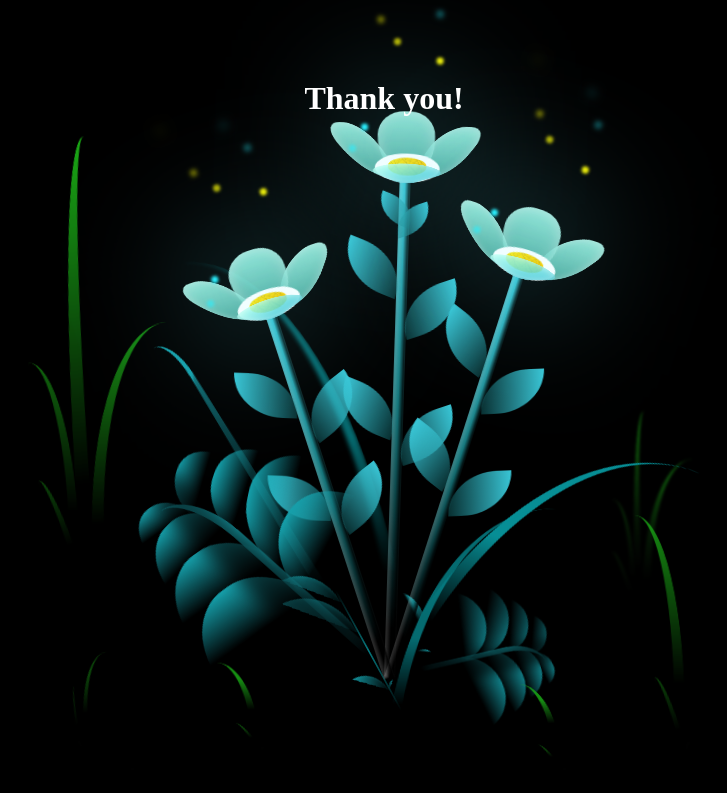
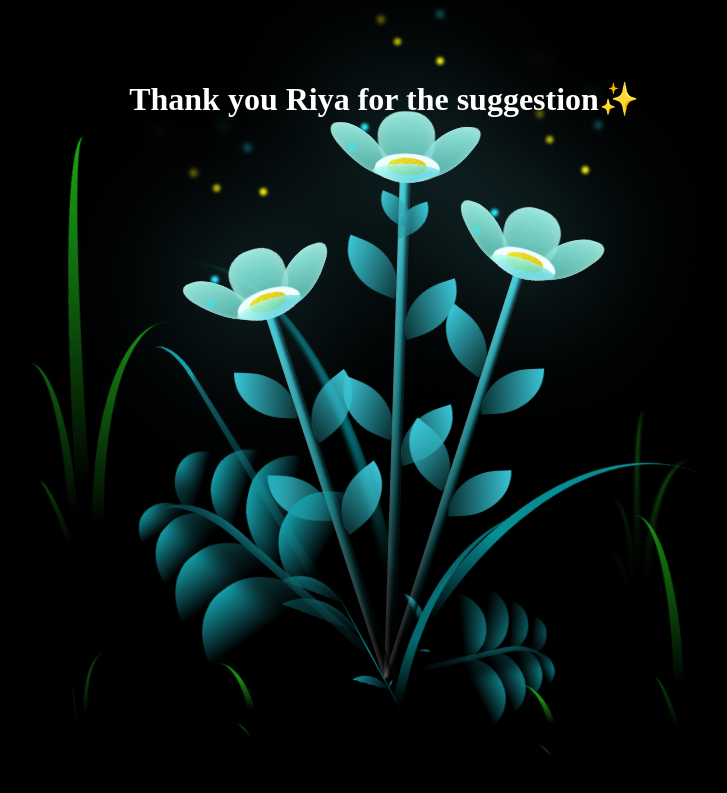
Before and after one commit to kishangohil98/flower-animation, a plain HTML site: page index.html in a window 1280 px wide. Shown: the whole page, without its empty margins (256-983 px from the left). Drawn offline with Linux system fonts and the light colour scheme.

Commit message:
Text updated

```diff
--- a/index.html
+++ b/index.html
@@ -10,7 +10,7 @@
   </head>
 
   <body class="not-loaded">
-    <h1 class="text">Thank you!</h1>
+    <h1 class="text">Thank you Riya for the suggestion✨</h1>
     <div class="night"></div>
     <div class="flowers">
       <div class="flower flower--1">
```
